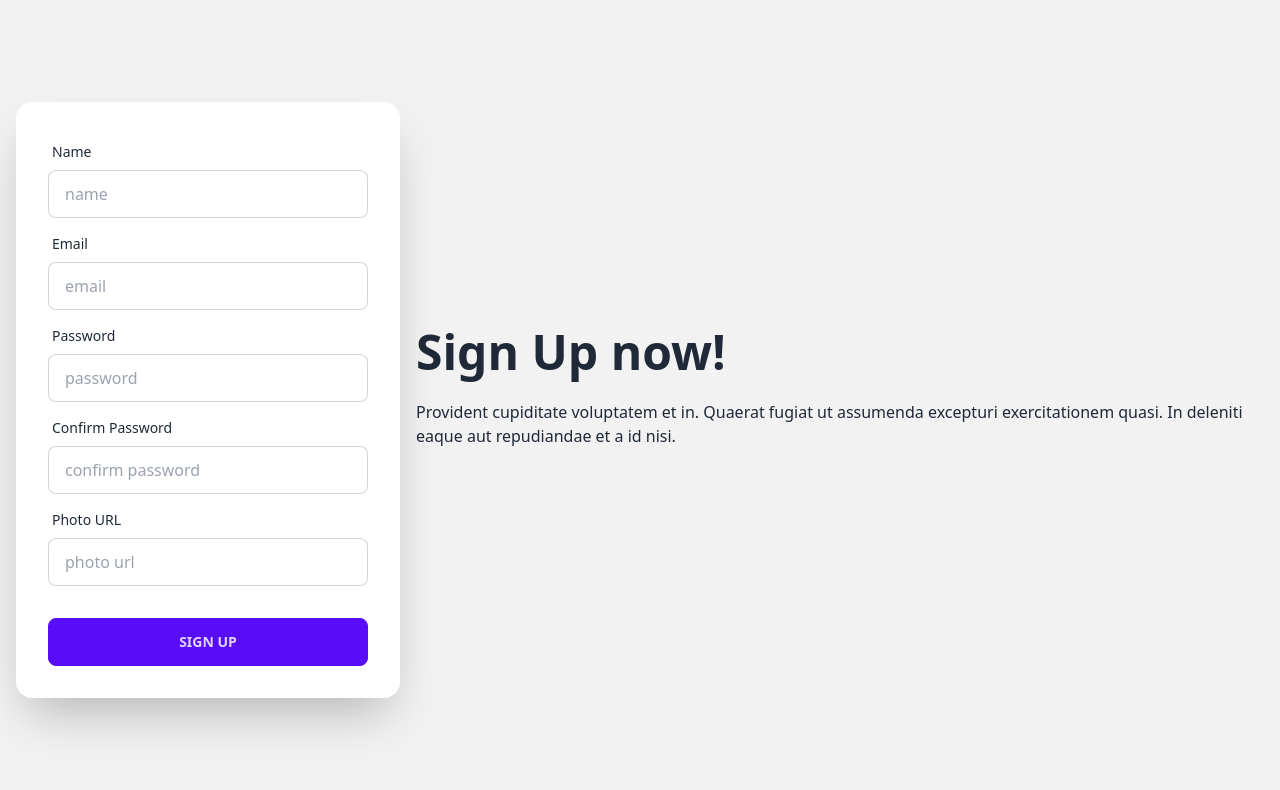
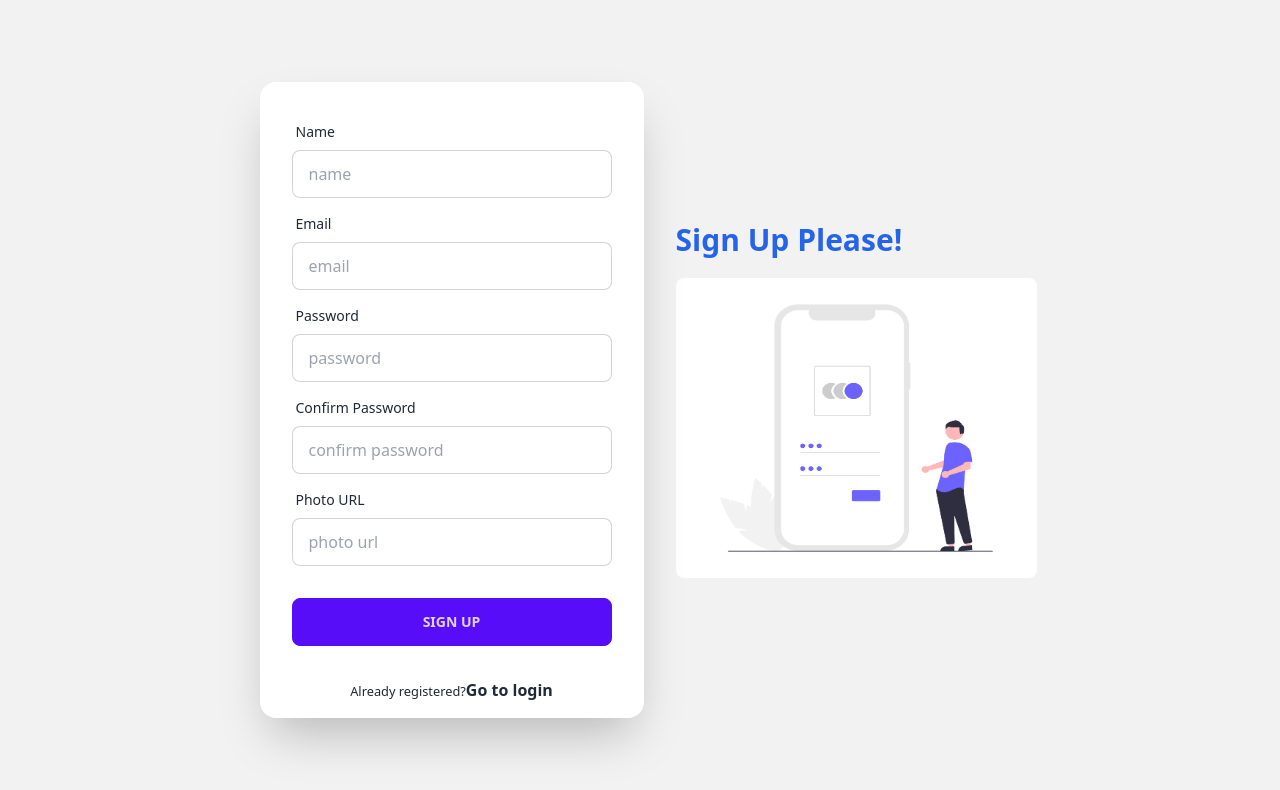
Before and after one commit to tuhin360/sutter-camp-client, a React (Vite) app: page /signup in a window 1280 px wide. Shown: the top 790 px of the page. Built offline with nearby package versions, Linux system fonts and the light colour scheme; no server answers.

Commit message:
user create on firebase added

```diff
--- a/src/main.jsx
+++ b/src/main.jsx
@@ -4,14 +4,17 @@ import "./index.css";
 
 import { RouterProvider } from "react-router-dom";
 import { router } from "./Routes/Routes";
-import { HelmetProvider } from 'react-helmet-async';
+import { HelmetProvider } from "react-helmet-async";
+import AuthProvider from "./providers/AuthProvider";
 
 ReactDOM.createRoot(document.getElementById("root")).render(
   <React.StrictMode>
-   <HelmetProvider>
-   <div className="max-w-screen-xl mx-auto">
-      <RouterProvider router={router} />
-    </div>
-   </HelmetProvider>
+    <AuthProvider>
+      <HelmetProvider>
+        <div className="max-w-screen-xl mx-auto">
+          <RouterProvider router={router} />
+        </div>
+      </HelmetProvider>
+    </AuthProvider>
   </React.StrictMode>
 );
--- a/src/pages/Login/Login.jsx
+++ b/src/pages/Login/Login.jsx
@@ -1,10 +1,9 @@
 import { useContext } from "react";
 import { AuthContext } from "../../providers/AuthProvider";
 import { Link } from "react-router-dom";
+import { Helmet } from "react-helmet-async";
 
 const Login = () => {
-
-
   // const {signIn} = useContext(AuthContext);
 
   // login
@@ -14,11 +13,10 @@ const Login = () => {
     const email = form.email.value;
     const password = form.password.value;
     console.log(email, password);
-    signIn(email, password)
-      .then((result) => {
+    signIn(email, password).then((result) => {
       const user = result.user;
       console.log(user);
-      })
+    });
     // signIn(email, password)
     //   .then((result) => {
     //     const user = result.user;
@@ -37,15 +35,15 @@ const Login = () => {
     //   .catch((error) => console.log(error));
   };
 
-
-
-
   return (
+    <>
+      <Helmet>
+        <title>Sutter Camp | Login</title>
+      </Helmet>
       <div className="hero min-h-screen bg-base-200">
         <div className="hero-content flex-col lg:flex-row-reverse">
           <div className="text-center lg:text-left">
             <h1 className="text-5xl font-bold">Please Login!</h1>
-
           </div>
           <div className="card flex-shrink-0 w-full max-w-sm shadow-2xl bg-base-100">
             <form onSubmit={handleLogin} className="card-body">
@@ -77,14 +75,25 @@ const Login = () => {
               </label> */}
               </div>
               <div className="form-control mt-6">
-
-              <input className="btn btn-primary" type="submit" value="Login" />
+                <input
+                  className="btn btn-primary"
+                  type="submit"
+                  value="Login"
+                />
               </div>
             </form>
-          <p className="text-center mb-6"><small>New Here? <Link className=" font-bold" to="/signup">Create an account?</Link></small></p>
+            <p className="text-center mb-6">
+              <small>
+                New Here?{" "}
+                <Link className=" font-bold" to="/signup">
+                  Create an account?
+                </Link>
+              </small>
+            </p>
           </div>
         </div>
       </div>
+    </>
   );
 };
 
--- a/src/pages/SignUp/SignUp.jsx
+++ b/src/pages/SignUp/SignUp.jsx
@@ -1,4 +1,9 @@
+import { useContext } from "react";
+import { Helmet } from "react-helmet-async";
 import { useForm } from "react-hook-form";
+import { AuthContext } from "../../providers/AuthProvider";
+import signup from '../../../public/images/signup.png';
+import { Link } from "react-router-dom";
 
 const SignUp = () => {
   const {
@@ -7,20 +12,26 @@ const SignUp = () => {
     formState: { errors },
   } = useForm();
 
+  const { createUser } = useContext(AuthContext);
+
   const onSubmit = (data) => {
-    console.log(data)
+    console.log(data);
+    createUser(data.email, data.password).then((result) => {
+      const loggedUser = result.user;
+      console.log(loggedUser);
+    });
   };
 
   return (
+    <>
+      <Helmet>
+        <title>Sutter Camp | Sing Up</title>
+      </Helmet>
       <div className="hero min-h-screen bg-base-200">
         <div className="hero-content flex-col lg:flex-row-reverse">
           <div className="text-center lg:text-left">
-          <h1 className="text-5xl font-bold">Sign Up now!</h1>
-          <p className="py-6">
-            Provident cupiditate voluptatem et in. Quaerat fugiat ut assumenda
-            excepturi exercitationem quasi. In deleniti eaque aut repudiandae et
-            a id nisi.
-          </p>
+            <h1 className="text-3xl font-bold pb-5 ml-4 text-blue-600">Sign Up Please!</h1>
+            <img className="rounded-lg ml-4"  style={{ width: '400px', height: '300px' }} src={signup} alt="" />
           </div>
           <div className="card flex-shrink-0 w-full max-w-sm shadow-2xl bg-base-100">
             <form onSubmit={handleSubmit(onSubmit)} className="card-body">
@@ -35,7 +46,6 @@ const SignUp = () => {
                   placeholder="name"
                   className="input input-bordered"
                 />
-
               </div>
               <div className="form-control">
                 <label className="label">
@@ -48,7 +58,9 @@ const SignUp = () => {
                   placeholder="email"
                   className="input input-bordered"
                 />
-              {errors.email && <span className="text-red-600">Email is required</span>}
+                {errors.email && (
+                  <span className="text-red-600">Email is required</span>
+                )}
               </div>
               <div className="form-control">
                 <label className="label">
@@ -58,12 +70,17 @@ const SignUp = () => {
                   type="password"
                   {...register("password", {
                     required: true,
-                    pattern: /^(?=.*?[A-Z])(?=.*?[!@#$%^&*]).{6,25}$/
+                    pattern: /^(?=.*?[A-Z])(?=.*?[!@#$%^&*]).{6,25}$/,
                   })}
                   placeholder="password"
                   className="input input-bordered"
                 />
-                {errors.password && <span className="text-red-600">Password is required</span>}
+                {errors.password && (
+                  <span className="text-red-600">
+                    Password is required and must be least six character, a
+                    uppercase letter and special character
+                  </span>
+                )}
               </div>
               <div className="form-control">
                 <label className="label">
@@ -86,15 +103,25 @@ const SignUp = () => {
                   placeholder="photo url"
                   className="input input-bordered"
                 />
-
               </div>
               <div className="form-control mt-6">
-              <button className="btn btn-primary">Sign Up</button>
+                <input
+                  className="btn btn-primary"
+                  type="submit"
+                  value="Sign Up"
+                />
               </div>
             </form>
+            <p className="text-center pb-4">
+              <small>Already registered?</small>
+              <Link className="font-bold" to="/login">
+                Go to login
+              </Link>
+            </p>
           </div>
         </div>
       </div>
+    </>
   );
 };
 
--- a/src/providers/AuthProvider.jsx
+++ b/src/providers/AuthProvider.jsx
@@ -2,7 +2,7 @@ import { createContext, useEffect, useState } from "react";
 import { createUserWithEmailAndPassword, getAuth, onAuthStateChanged, signInWithEmailAndPassword } from "firebase/auth";
 import { app } from "../firebase/firebase.config";
 
-export const AuthContext = createContext(null);
+export const AuthContext = createContext();
 const auth = getAuth(app);
 
 
@@ -10,6 +10,7 @@ const AuthProvider = ({ children }) => {
   const [user, setUser] = useState(null);
   const [loading, setLoading] = useState(true);
 
+  // create user
   const createUser = (email, password) => {
     setLoading(true);
     return createUserWithEmailAndPassword(auth, email, password);
@@ -18,7 +19,7 @@ const AuthProvider = ({ children }) => {
   // signIn with email and password
   const  signIn = (email, password) => {
     setLoading(true);
-    return signInWithEmailAndPassword(email, password);
+    return signInWithEmailAndPassword(auth, email, password);
 }
 
 useEffect( () => {
```
Also changed, not shown: public/images/signup.png (added). Lines whose indentation alone changed are shown as unchanged.
